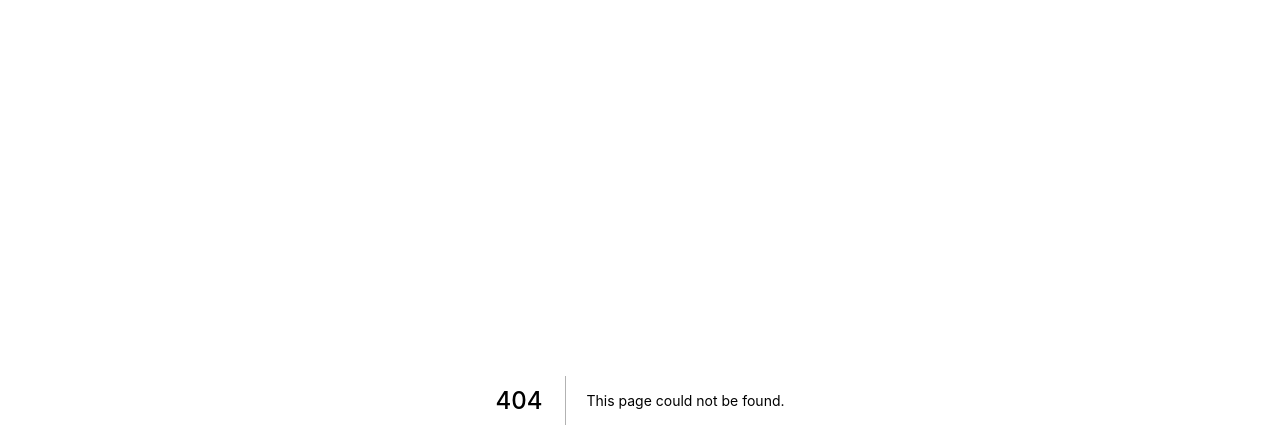
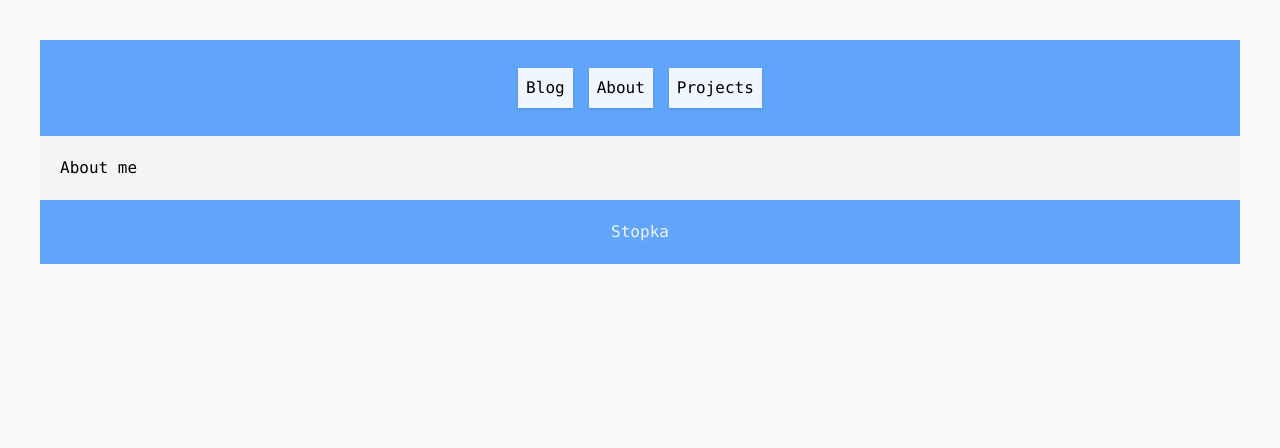
Before and after one commit to damian-lis/fluent-blog, a Next.js app: page /about in a window 1280 px wide. Before the commit this address had no page. Shown: the top 448 px of the page. Built offline with nearby package versions, Linux system fonts and the light colour scheme.

Commit message:
Created basic layout which wraps about.js, index.js, projects.js pages

```diff
--- /dev/null
+++ b/components/Layout/index.js
@@ -0,0 +1,25 @@
+import Link from 'next/link';
+
+const navLinks = [
+  { path: '/', label: 'Blog', id: 1 },
+  { path: '/about', label: 'About', id: 2 },
+  { path: '/projects', label: 'Projects', id: 3 }
+];
+
+export default function Layout({ children }) {
+  return (
+    <div className="p-10 font-mono">
+      <nav className="bg-blue-400 p-5 flex justify-center">
+        {navLinks.map((link) => (
+          <Link key={link.id} href={link.path}>
+            <a className="shadow md:-40 bg-blue-50 p-2 m-2 text-center hover:bg-gray-50 ">
+              {link.label}
+            </a>
+          </Link>
+        ))}
+      </nav>
+      <main className="bg-gray-100 p-5">{children}</main>
+      <footer className="bg-blue-400 p-5 text-gray-100 text-center">Stopka</footer>
+    </div>
+  );
+}
--- /dev/null
+++ b/pages/about.js
@@ -0,0 +1,5 @@
+import Layout from 'components/Layout';
+
+export default function About() {
+  return <Layout>About me</Layout>;
+}
--- a/pages/index.js
+++ b/pages/index.js
@@ -1,18 +1,13 @@
+import Layout from 'components/Layout';
 import Head from 'next/head';
 
 export default function Home() {
   return (
-    <div>
+    <Layout>
       <Head>
-        <title>Create Next App</title>
-        <link rel="icon" href="/favicon.ico" />
+        <title>Blog - recent posts </title>
       </Head>
-
-      <main>
-        <h1 className="text-center">
-          Welcome to <a href="https://nextjs.org">Next.js!</a>
-        </h1>
-      </main>
-    </div>
+      <p>Tutaj będzie treść</p>
+    </Layout>
   );
 }
--- /dev/null
+++ b/pages/projects.js
@@ -0,0 +1,5 @@
+import Layout from 'components/Layout';
+
+export default function About() {
+  return <Layout>Projects</Layout>;
+}
```
